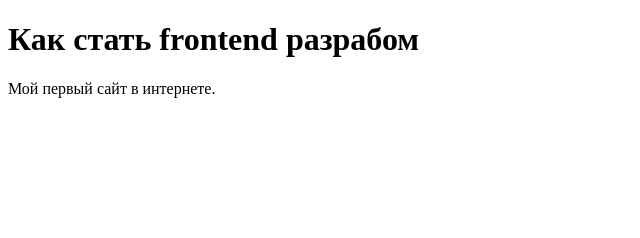
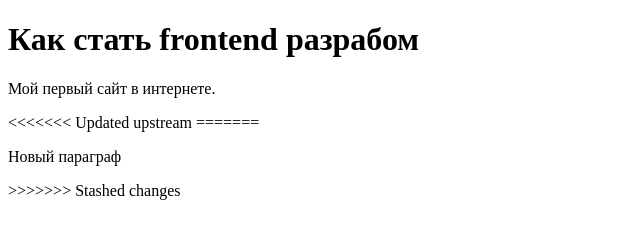
Before and after one commit to Gandal1f/Webproject, a plain HTML site: page index.html in a window 1280 px wide. Shown: the whole page, without its empty margins (0-640 px from the left). Drawn offline with Linux system fonts and the light colour scheme.

Commit message:
Update index.html

```diff
--- a/index.html
+++ b/index.html
@@ -9,7 +9,11 @@
 <body>
     <h1>Как стать frontend разрабом</h1>
     <p>Мой первый сайт в интернете.</p>
+<<<<<<< Updated upstream
 
+=======
+    <p>Новый параграф</p>
+>>>>>>> Stashed changes
 
 </body>
 </html>
```
